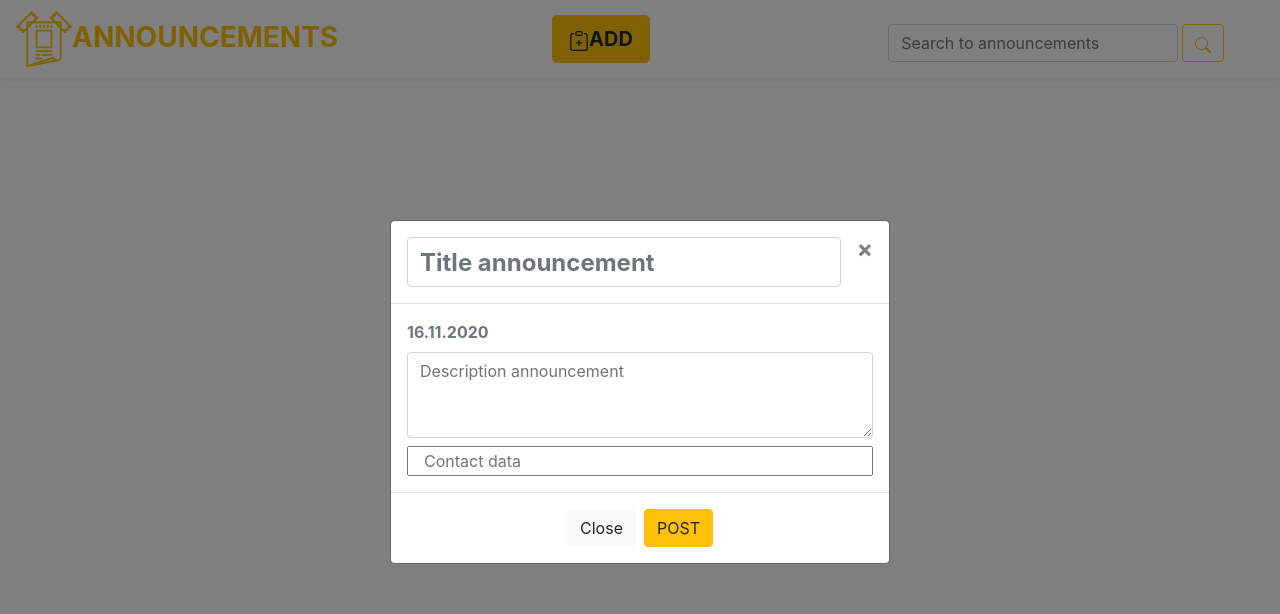
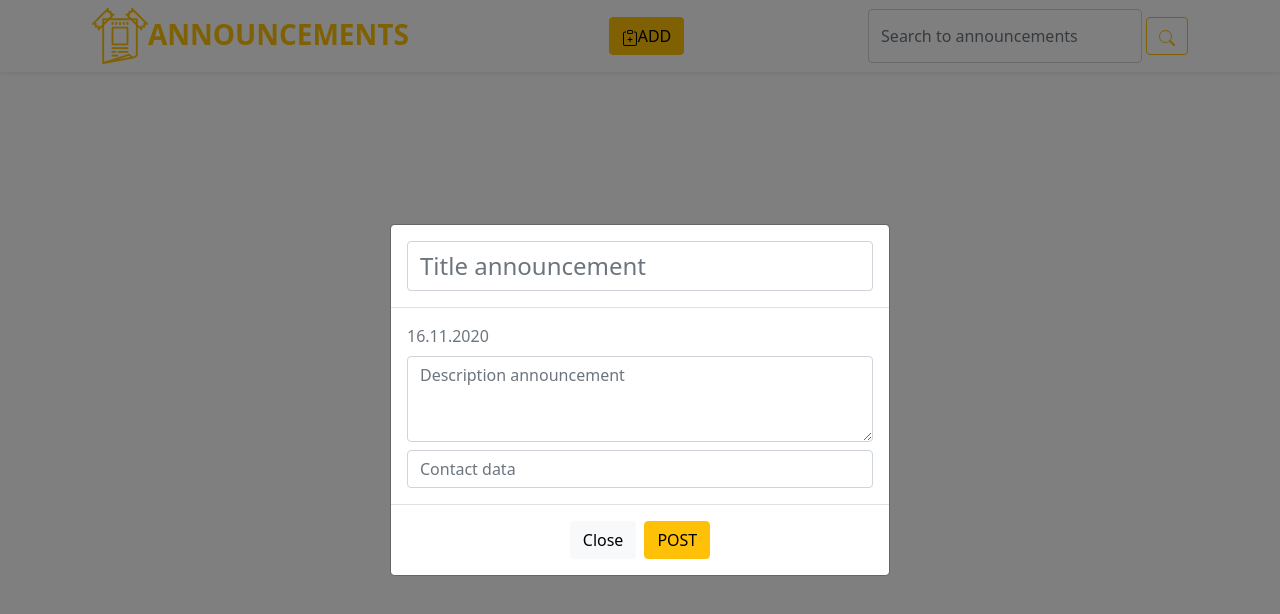
Before and after one commit to teneons/announcements, a React (Create React App) app: page / in a window 1280 px wide. Both pictures are taken after a click on the button "ADD". Shown: the top 614 px of the page. Built offline with nearby package versions, Linux system fonts and the light colour scheme.

Commit message:
change btstrp to v5; adapted components

```diff
--- a/public/index.html
+++ b/public/index.html
@@ -6,13 +6,11 @@
     <meta name="viewport" content="width=device-width, initial-scale=1" />
     <meta name="description" content="Announcements app"/>
     <link rel="manifest" href="%PUBLIC_URL%/manifest.json" />
-    <link rel="stylesheet" href="https://cdn.jsdelivr.net/npm/bootstrap@4.5.3/dist/css/bootstrap.min.css" integrity="sha384-TX8t27EcRE3e/ihU7zmQxVncDAy5uIKz4rEkgIXeMed4M0jlfIDPvg6uqKI2xXr2" crossorigin="anonymous">
+    <link href="https://cdn.jsdelivr.net/npm/bootstrap@5.0.0-alpha3/dist/css/bootstrap.min.css" rel="stylesheet" integrity="sha384-CuOF+2SnTUfTwSZjCXf01h7uYhfOBuxIhGKPbfEJ3+FqH/s6cIFN9bGr1HmAg4fQ" crossorigin="anonymous">
     <title>Announcements</title>
   </head>
   <body>
     <div id="root"></div>
   </body>
-  <script src="https://code.jquery.com/jquery-3.4.1.slim.min.js" integrity="sha384-J6qa4849blE2+poT4WnyKhv5vZF5SrPo0iEjwBvKU7imGFAV0wwj1yYfoRSJoZ+n" crossorigin="anonymous"></script>
-  <script src="https://cdn.jsdelivr.net/npm/popper.js@1.16.0/dist/umd/popper.min.js" integrity="sha384-Q6E9RHvbIyZFJoft+2mJbHaEWldlvI9IOYy5n3zV9zzTtmI3UksdQRVvoxMfooAo" crossorigin="anonymous"></script>
-  <script src="https://stackpath.bootstrapcdn.com/bootstrap/4.4.1/js/bootstrap.min.js" integrity="sha384-wfSDF2E50Y2D1uUdj0O3uMBJnjuUD4Ih7YwaYd1iqfktj0Uod8GCExl3Og8ifwB6" crossorigin="anonymous"></script>
+  <script src="https://cdn.jsdelivr.net/npm/bootstrap@5.0.0-alpha3/dist/js/bootstrap.bundle.min.js" integrity="sha384-popRpmFF9JQgExhfw5tZT4I9/CI5e2QcuUZPOVXb1m7qUmeR2b50u+YFEYe1wgzy" crossorigin="anonymous"></script>
 </html>
--- a/src/components/BtnAdd/BtnAdd.js
+++ b/src/components/BtnAdd/BtnAdd.js
@@ -7,7 +7,7 @@ export default class BtnAdd extends Component {
   render() {
   return (
     <div>
-      <button type="button" className="btn btn-lg btn-warning font-weight-bold text-uppercase" data-toggle="modal" data-target="#ModalAdd">
+      <button type="button" className="btn btn-warning font-weight-bold text-uppercase" data-toggle="modal" data-target="#ModalAdd">
       <svg width="1em" height="1em" viewBox="0 0 16 16" class="bi bi-clipboard-plus" fill="currentColor" xmlns="http://www.w3.org/2000/svg">
         <path fill-rule="evenodd" d="M4 1.5H3a2 2 0 0 0-2 2V14a2 2 0 0 0 2 2h10a2 2 0 0 0 2-2V3.5a2 2 0 0 0-2-2h-1v1h1a1 1 0 0 1 1 1V14a1 1 0 0 1-1 1H3a1 1 0 0 1-1-1V3.5a1 1 0 0 1 1-1h1v-1z"/>
         <path fill-rule="evenodd" d="M9.5 1h-3a.5.5 0 0 0-.5.5v1a.5.5 0 0 0 .5.5h3a.5.5 0 0 0 .5-.5v-1a.5.5 0 0 0-.5-.5zm-3-1A1.5 1.5 0 0 0 5 1.5v1A1.5 1.5 0 0 0 6.5 4h3A1.5 1.5 0 0 0 11 2.5v-1A1.5 1.5 0 0 0 9.5 0h-3zM8 7a.5.5 0 0 1 .5.5V9H10a.5.5 0 0 1 0 1H8.5v1.5a.5.5 0 0 1-1 0V10H6a.5.5 0 0 1 0-1h1.5V7.5A.5.5 0 0 1 8 7z"/>
--- a/src/components/BtnAdd/ModalAdd.js
+++ b/src/components/BtnAdd/ModalAdd.js
@@ -22,13 +22,12 @@ export default class ModalAdd extends Component {
 				<div className="modal-dialog modal-dialog-centered">
 					<form className="modal-content form-group">
 						<div className="modal-header">
-							<input className="modal-title form-control font-weight-bold" minLength={3} maxLength={30} onChange={this.getInputsValue} style={{ fontSize: '3vh' }} type='text' placeholder='Title announcement' id="exampleModalLabel" />
-							<button type="button" className="close" data-dismiss="modal" aria-label="Close"><span aria-hidden="true">&times;</span></button>
+							<input className="modal-title form-control font-weight-bold" minLength={2} maxLength={30} onChange={this.getInputsValue} style={{ fontSize: '3vh' }} type='text' placeholder='Title announcement' id="exampleModalLabel" />
 						</div>
 						<div className="modal-body">
 							<span className='card-subtitle text-muted right-align' onChange={this.getInputsValue}><i className="fa fa-calendar"></i> <span className='font-weight-bold'>{this.adDate()}</span></span>
-							<textarea className="form-control mt-2" minLength={10} maxLength={295} onChange={this.getInputsValue} rows="3" placeholder='Description announcement' />
-							<input className='col-12 mt-2 inputContact' minLength={7} maxLength={40} onChange={this.getInputsValue} type='text' placeholder='Contact data' />
+							<textarea className="form-control mt-2" minLength={2} maxLength={295} onChange={this.getInputsValue} rows="3" placeholder='Description announcement' />
+							<input className='form-control col-12 mt-2 inputContact' minLength={2} maxLength={40} onChange={this.getInputsValue} type='text' placeholder='Contact data' />
 						</div>
 						<div className="modal-footer d-flex justify-content-center">
 							<button type="button" className="btn btn-light" data-dismiss="modal">Close</button>
--- a/src/components/Header/Header.js
+++ b/src/components/Header/Header.js
@@ -6,14 +6,14 @@ export default class Header extends Component {
 
   render() {
   return(
-    <nav className="navbar d-flex justify-content-between flex-column flex-md-column flex-lg-row bg-transparent shadow-sm">
+    <nav className="navbar d-flex justify-content-around flex-column flex-md-column flex-lg-row bg-transparent shadow-sm">
     <div className="d-flex flex-row">
         <div className='Logo'></div>
-        <span className="navbar-brand font-weight-bold text-uppercase text-warning TextNameApp">Announcements</span>
+        <span className="navbar-brand fw-bold text-uppercase text-warning TextNameApp">Announcements</span>
     </div>
     <BtnAdd />
-    <form className="form-inline mt-2 d-flex justify-content-center flex-column flex-lg-row col-12 col-lg-4">
-        <input className="form-control mr-1 col-12 col-lg-9" type="search" placeholder="Search to announcements" aria-label="Search" />
+    <form className="form-inline d-flex justify-content-center flex-column flex-lg-row col-lg-3">
+        <input className="form-control mr-1" type="search" placeholder="Search to announcements" aria-label="Search" />
         <button className="btn btn-outline-warning my-2 font-weight-bold text-uppercase" type="submit">
           <svg width="1em" height="1em" viewBox="0 0 16 16" class="bi bi-search" fill="currentColor" xmlns="http://www.w3.org/2000/svg">
             <path fill-rule="evenodd" d="M10.442 10.442a1 1 0 0 1 1.415 0l3.85 3.85a1 1 0 0 1-1.414 1.415l-3.85-3.85a1 1 0 0 1 0-1.415z"/>
```
